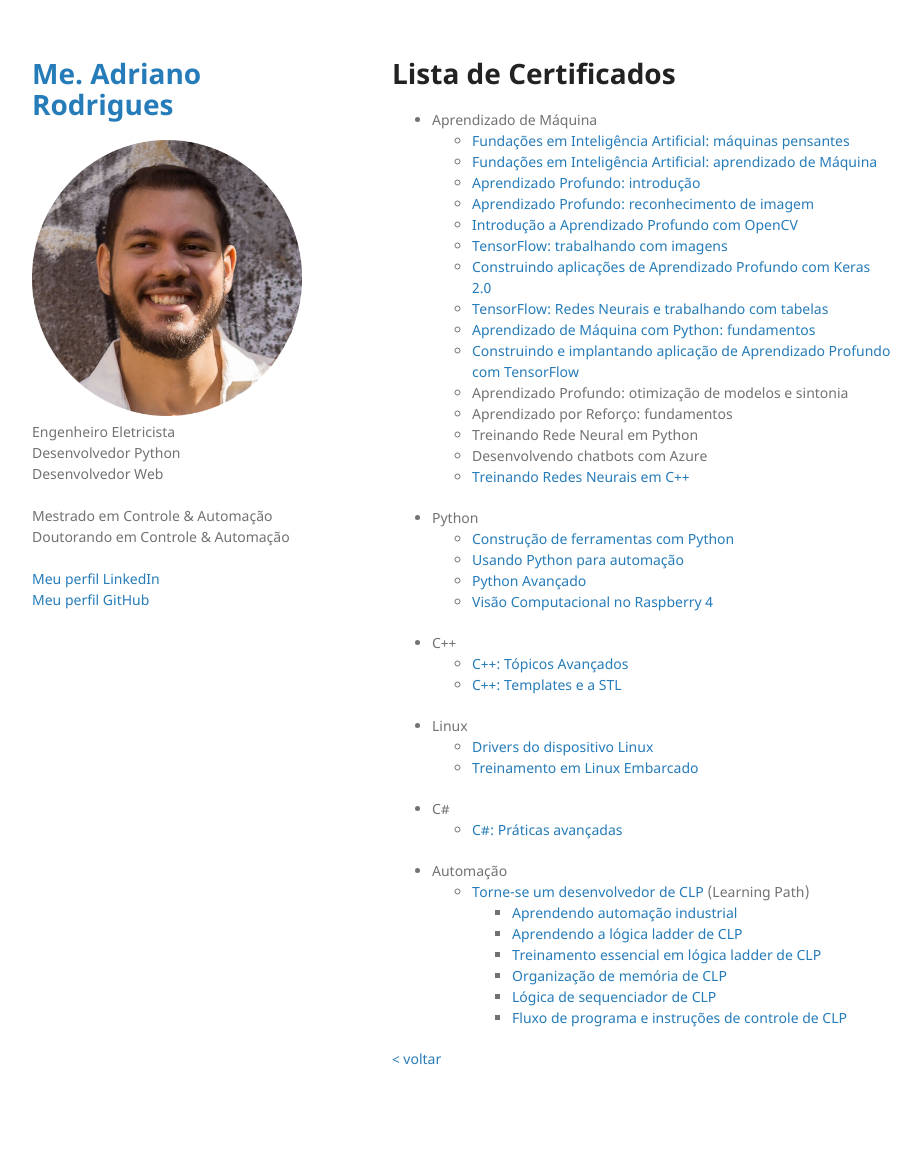
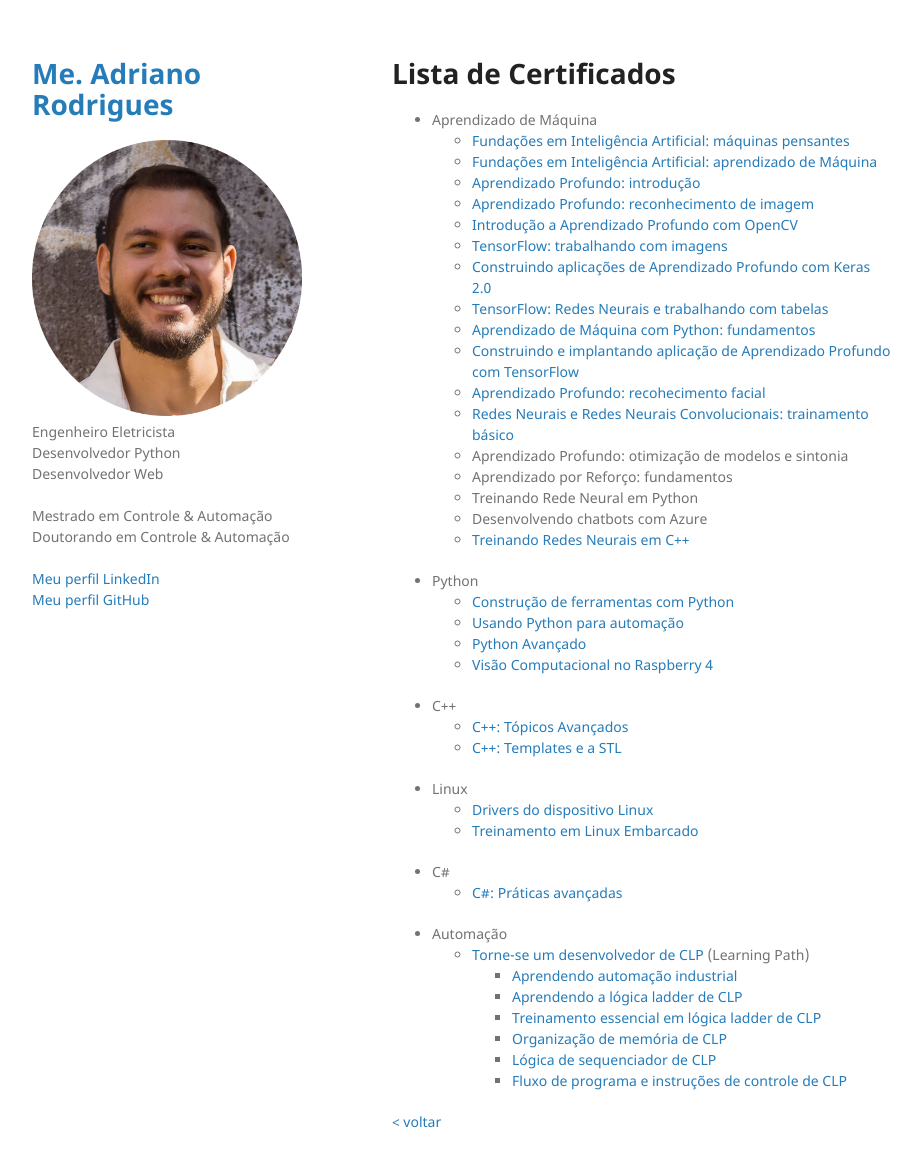
Before and after one commit to Adrianordp/Adrianordp.github.io, a Jekyll site: the page built from certificates/index.md, in a window 1280 px wide and 1202 px high. Shown: the top 1167 px of the window, without its empty margins (178-1099 px from the left). Built offline with Jekyll 4.4.1, drawn with Linux system fonts in a browser that asks for light colours.

Commit message:
Added 'Deep Learning: face recognition' and 'Neural Networks and Convolutional Neural Networks: essential training' certificates

```diff
--- a/certificates/index.md
+++ b/certificates/index.md
@@ -17,6 +17,8 @@ layout: default
     - [TensorFlow: Redes Neurais e trabalhando com tabelas](./CertificateOfCompletion_TensorFlow%20Neural%20Networks%20and%20Working%20with%20Tables.pdf)
     - [Aprendizado de Máquina com Python: fundamentos](./CertificateOfCompletion_Machine%20Learning%20with%20Python%20Foundations.pdf)
     - [Construindo e implantando aplicação de Aprendizado Profundo com TensorFlow](/certificates/CertificateOfCompletion_Building%20and%20Deploying%20Deep%20Learning%20Applications%20with%20TensorFlow.pdf)
+    - [Aprendizado Profundo: recohecimento facial](./DeepLearningFaceRecognition.pdf)
+    - [Redes Neurais e Redes Neurais Convolucionais: trainamento básico](./NeuralNetworksAndConvolutionalNeuralNetworksEssentialTraining.pdf)
     - Aprendizado Profundo: otimização de modelos e sintonia
     - Aprendizado por Reforço: fundamentos
     - Treinando Rede Neural em Python
```
Also changed, not shown: en/certificates/index.md (+2 -0 lines), 2 other files.
